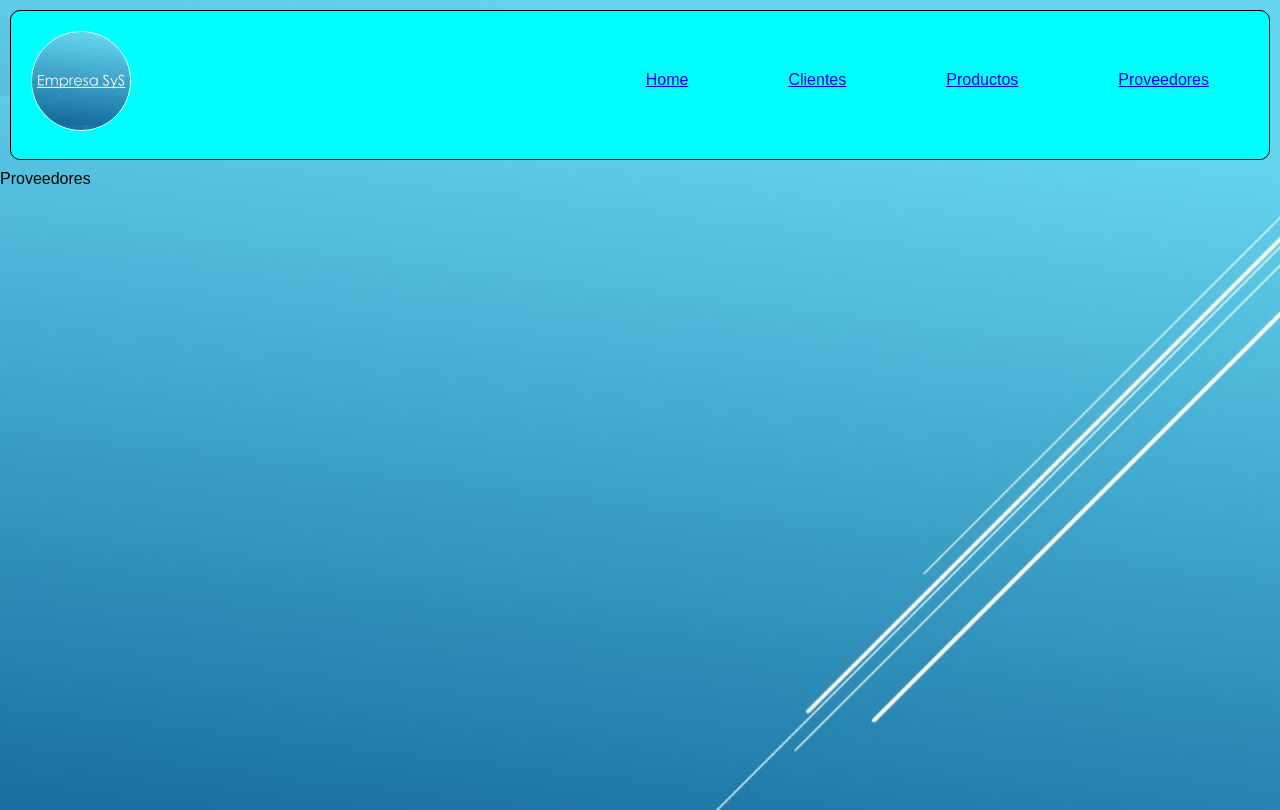
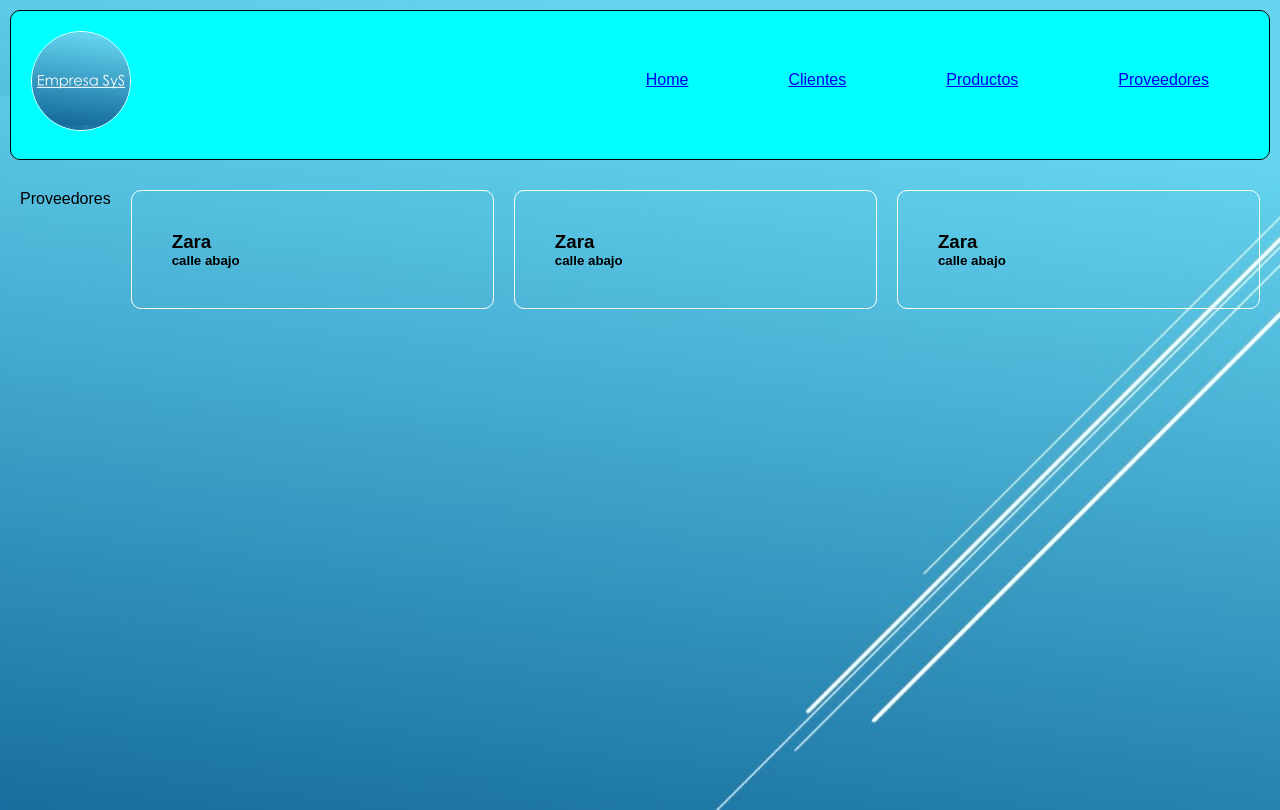
Before and after one commit to Luisaherrera01/momento2-web2, a React (Vite) app: page /proveedores in a window 1280 px wide. Built offline with nearby package versions, Linux system fonts and the light colour scheme.

Commit message:
se crean las card de los proveedores

```diff
--- /dev/null
+++ b/src/components/cards/CardProveedores.jsx
@@ -0,0 +1,18 @@
+import "./styleCards.css"
+
+const CardProveedores = ({proveedores}) => {
+  return (
+    <section className="card">Proveedores
+        {
+            proveedores.map((proveedor) =>(
+                <section className="cardProveedores">
+                    <h3>{proveedor.nombre}</h3>
+                    <h1>{proveedor.direccion}</h1>
+                </section>
+            ))
+        }
+    </section>
+  )
+}
+
+export default CardProveedores
--- a/src/components/cards/styleCards.css
+++ b/src/components/cards/styleCards.css
@@ -6,7 +6,7 @@
     padding: 20px;
 }
 
-.cardCliente, .cardProductos{
+.cardCliente, .cardProductos, .cardProveedores{
     display: flex;
     flex-direction: column;
     width: 100%;
--- a/src/components/main/Proveedores.jsx
+++ b/src/components/main/Proveedores.jsx
@@ -1,10 +1,27 @@
 import Header from "../header/Header"
+import CardProveedores from "../cards/CardProveedores"
 
 const Proveedores = () => {
+  const proveedores =[
+    {
+      nombre:"Zara",
+      direccion: "calle abajo"
+    },
+    {
+      nombre:"Zara",
+      direccion: "calle abajo"
+    },
+    {
+      nombre:"Zara",
+      direccion: "calle abajo"
+    },
+  ]
   return (
     <section>
       <Header/>
-      <p>Proveedores</p>
+      <section >
+        <CardProveedores proveedores = {proveedores}/>
+      </section>
     </section>
   )
 }
```
